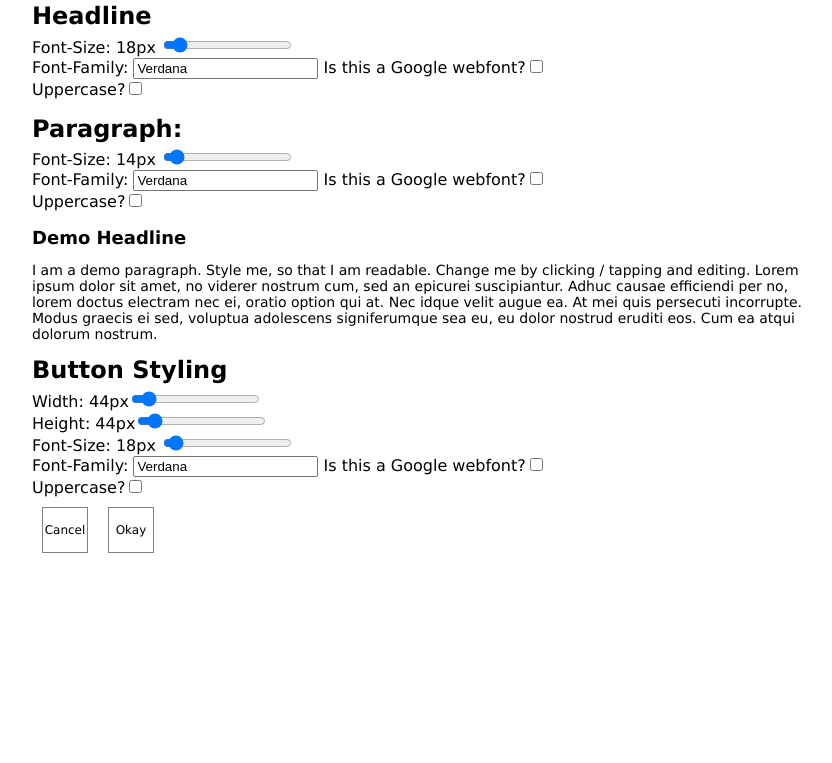
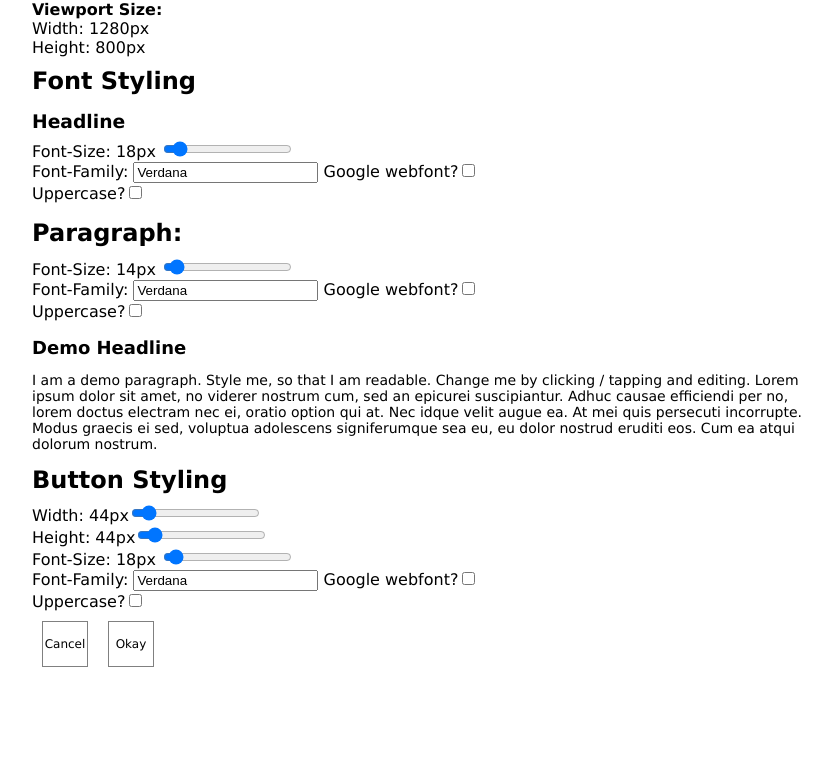
Before and after one commit to julia-r/responsive-design-tester, a plain HTML site: page index.html in a window 1280 px wide. Shown: the part 47-810 px from the top of the page, without its empty margins (208-1040 px from the left). Drawn offline with nearby package versions, Linux system fonts and the light colour scheme.

Commit message:
added viewport size and some smaller improvements

```diff
--- a/index.html
+++ b/index.html
@@ -13,15 +13,21 @@
 <body>
 <div id="app">
     <section class="font-size">
-        <h1>Font Styling</h1>
+        <h1>Responsive Design Tools</h1>
+
+        <strong>Viewport Size:</strong><br>
+        Width: {{viewport.width}}px<br>
+        Height: {{viewport.height}}px
+
+        <h2>Font Styling</h2>
         <div class="option">
-            <h2>Headline</h2>
+            <h3>Headline</h3>
             Font-Size:
             {{headline.font_size}}px
             <input v-model="headline.font_size" type="range" min="6" max="150"><br>
             Font-Family:
             <input v-model="headline.font_family" type="text">
-            Is this a Google webfont?<input v-model="headline.google_font" type="checkbox"><br>
+            Google webfont?<input v-model="headline.google_font" type="checkbox"><br>
             Uppercase?<input v-model="headline.uppercase" type="checkbox">
         </div>
         <div class="option">
@@ -30,7 +36,7 @@
             <input v-model="paragraph.font_size" type="range" min="6" max="150"><br>
             Font-Family:
             <input v-model="paragraph.font_family" type="text">
-            Is this a Google webfont?<input v-model="paragraph.google_font" type="checkbox"><br>
+            Google webfont?<input v-model="paragraph.google_font" type="checkbox"><br>
             Uppercase?<input v-model="paragraph.uppercase" type="checkbox">
         </div>
 
@@ -47,7 +53,7 @@
     </section>
 
     <section class="button-size">
-        <h1>Button Styling</h1>
+        <h2>Button Styling</h2>
 
         Width: {{button.width}}px<input v-model="button.width"  type="range" min="1" max="500"><br>
         Height: {{button.height}}px<input v-model="button.height" type="range"  min="1" max="500"><br>
@@ -56,7 +62,7 @@
         <input v-model="button.font_size" type="range" min="6" max="150"><br>
         Font-Family:
         <input v-model="button.font_family" type="text">
-        Is this a Google webfont?<input v-model="button.google_font" type="checkbox"><br>
+        Google webfont?<input v-model="button.google_font" type="checkbox"><br>
         Uppercase?<input v-model="button.uppercase" type="checkbox">
 
         <div>
--- a/script.js
+++ b/script.js
@@ -22,7 +22,10 @@ var vm = new Vue({
             font_family: "Verdana",
             google_font: false
         },
-
+        viewport: {
+            width: "",
+            height: ""
+        }
     },
     computed: {
         headline_font_url: function (){
@@ -83,11 +86,24 @@ var vm = new Vue({
     watch: {
     },
     methods: {
-        example: function () {
-
-        },
+         getDimensions: function() {
+             this.viewport.width = window.innerWidth;
+             this.viewport.height = window.innerHeight;
+        }
     },
     config: {
         debug: true
     }
 });
+
+window.onresize = vm.getDimensions;
+
+ready(vm.getDimensions)
+
+function ready(fn) {
+    if (document.readyState != 'loading'){
+        fn();
+    } else {
+        document.addEventListener('DOMContentLoaded', fn);
+    }
+}
--- a/style.css
+++ b/style.css
@@ -4,8 +4,8 @@ body {
     margin: 0;
 }
 
-h1, h2 {
-    margin: 0.2em 0;
+h1, h2, h3 {
+    margin: 0.4em 0;
 }
 
 #app {
```
